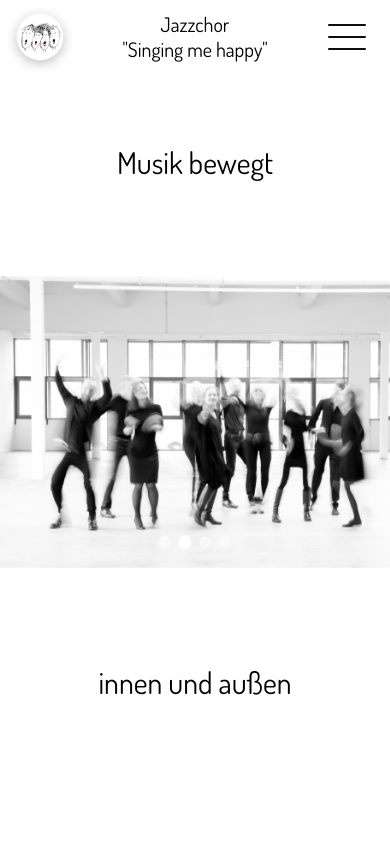
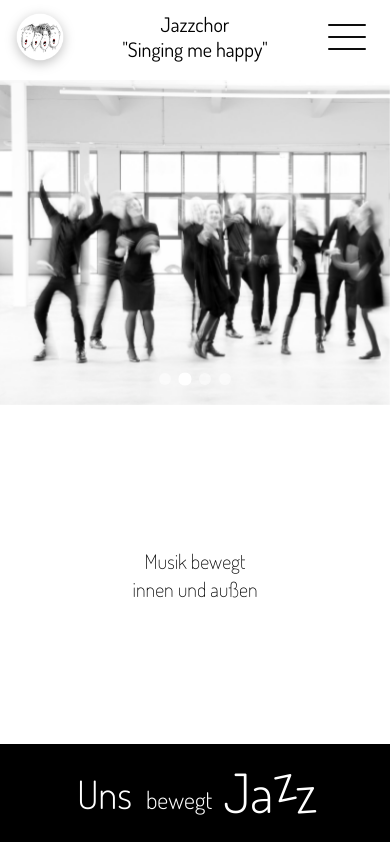
Before and after one commit to NinaHahne/singingmehappy, a SvelteKit app: page / in a window 390 px wide. Shown: the top 842 px of the page. Built offline with nearby package versions, Linux system fonts and the light colour scheme.

Commit message:
fix: adjust layout and styling in HeroSlider and homepage sections

```diff
--- a/src/lib/components/HeroSlider.svelte
+++ b/src/lib/components/HeroSlider.svelte
@@ -86,7 +86,7 @@
 
 <!--TODO: add option to pause animation -->
 <div
-  class="relative aspect-[12/9] w-full overflow-hidden lg:aspect-[15/9]"
+  class="relative aspect-[12/10] w-full flex-shrink-0 overflow-hidden lg:aspect-[15/9]"
   aria-roledescription="Karussell"
   aria-label="Chor-Fotos"
 >
--- a/src/routes/+page.svelte
+++ b/src/routes/+page.svelte
@@ -22,12 +22,14 @@
 
 <HeaderAbsolute showAbsoluteLogoLink={true} />
 
-<section class="relative flex h-svh w-full flex-col justify-around py-20 md:mt-auto lg:block lg:h-auto lg:pb-0">
-  <h2 class="mb-0 py-8 text-center lg:hidden">Musik bewegt</h2>
+<section class="relative flex h-[calc(100svh-100px)] w-full flex-col pt-20 md:mt-auto lg:block lg:h-auto">
   <p class="sr-only">Willkommen beim Jazzchor Singing me happy</p>
   <p class="sr-only">Animierter Slider mit Bildern des Jazzchors Singing me happy</p>
   <HeroSlider images={heroImages} interval={4500} firstInterval={1000} />
-  <h2 class="mb-0 py-8 text-center lg:hidden">innen und außen</h2>
+  <div class="flex h-full flex-col items-center justify-center lg:hidden">
+    <p class="bigger-text mb-0 text-center font-extralight lg:hidden">Musik bewegt</p>
+    <p class="bigger-text mb-0 text-center font-extralight lg:hidden">innen und außen</p>
+  </div>
   <div class="pointer-events-none absolute inset-0 hidden [container-type:size] lg:block">
     <p
       class="pointer-events-auto absolute left-1/2 top-[17%] -ml-[5.8cqw] -translate-x-1/2 text-center text-[2.8cqw] font-normal"
```
